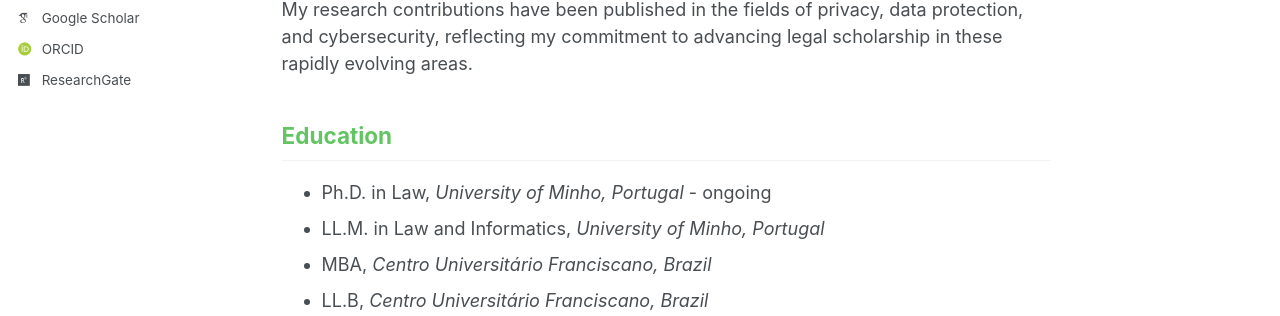
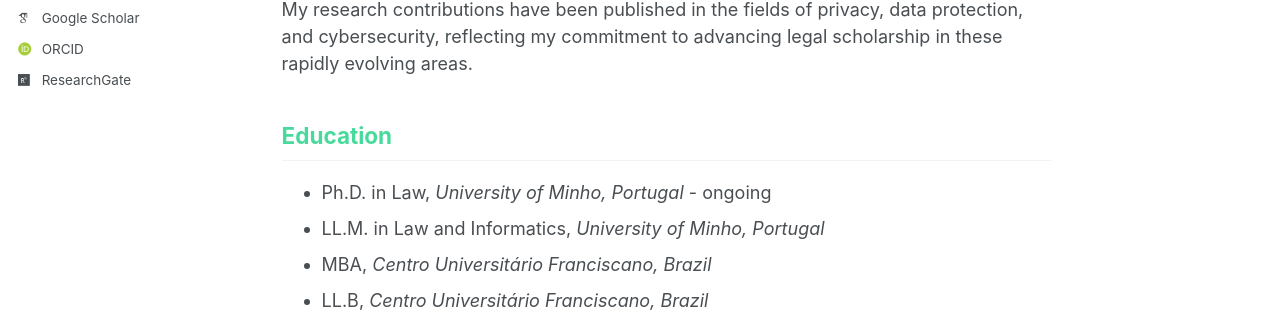
Before and after one commit to lfmramos/lfmramos.github.io, a Jekyll site: the page built from _pages/about.md, in a window 1280 px wide. Shown: the part 435-751 px from the top of the page. Built offline with Jekyll 4.4.1, drawn with Linux system fonts in a browser that asks for light colours; some web fonts are replaced; a script that is not in the unit is left out.

Commit message:
Undo title color change

```diff
--- a/_pages/about.md
+++ b/_pages/about.md
@@ -13,7 +13,7 @@ My professional practice encompasses providing strategic counsel to both public
 
 My research contributions have been published in the fields of privacy, data protection, and cybersecurity, reflecting my commitment to advancing legal scholarship in these rapidly evolving areas.
 
-<span style="color:#62c462">Education</span>
+<span style="color:#48DA9B">Education</span>
 ---
 - Ph.D. in Law, *University of Minho, Portugal* -  ongoing
 - LL.M. in Law and Informatics, *University of Minho, Portugal*
```
